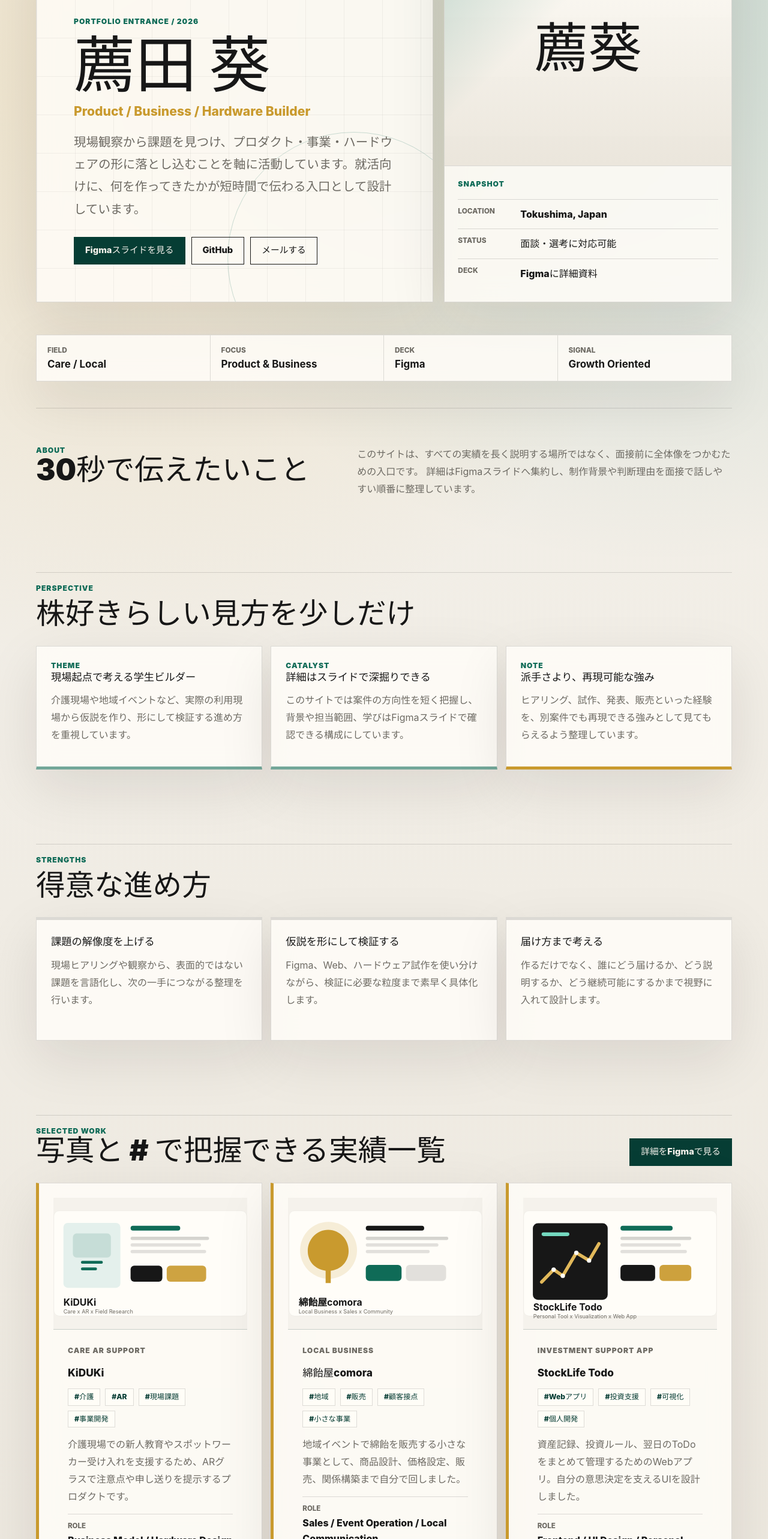
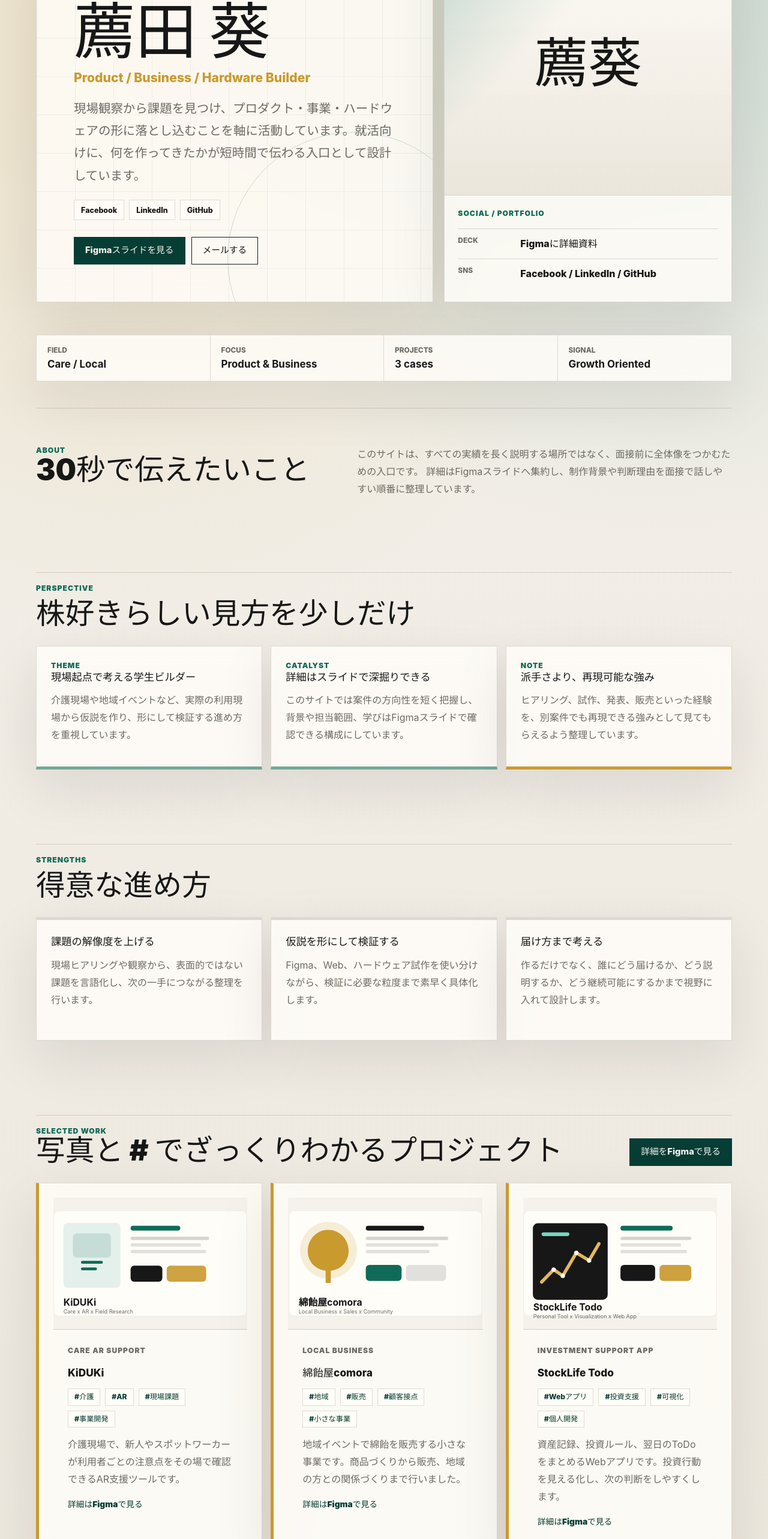
Before and after one commit to MamoruKomo/mamoru-new-portfolio, a React (Vite) app: page / in a window 1280 px wide. Shown: the part 234-2800 px from the top of the page at 60% size. Built offline with nearby package versions, Linux system fonts and the light colour scheme.

Commit message:
simplify projects and add social links

```diff
--- a/src/App.tsx
+++ b/src/App.tsx
@@ -63,11 +63,17 @@ function App() {
           <h1 id="hero-title">{profile.name}</h1>
           <p className="role">{profile.role}</p>
           <p className="lead">{profile.summary}</p>
+          <div className="social-links" aria-label="SNSリンク">
+            {profile.socialLinks.map((link) => (
+              <a key={link.label} href={link.href} target="_blank" rel="noreferrer">
+                {link.label}
+              </a>
+            ))}
+          </div>
           <div className="hero-actions" aria-label="主要リンク">
             <ExternalLink href={profile.figmaUrl} variant="primary">
               Figmaスライドを見る
             </ExternalLink>
-            <ExternalLink href={profile.githubUrl}>GitHub</ExternalLink>
             <a className="button button-secondary" href={mailHref}>
               メールする
             </a>
@@ -79,19 +85,15 @@ function App() {
             {profile.photoUrl ? <img src={profile.photoUrl} alt={`${profile.name}の顔写真`} /> : <span>{initials}</span>}
           </div>
           <div className="profile-meta">
-            <p>Snapshot</p>
+            <p>Social / Portfolio</p>
             <dl>
-              <div>
-                <dt>Location</dt>
-                <dd>{profile.location}</dd>
-              </div>
-              <div>
-                <dt>Status</dt>
-                <dd>{profile.marketStatus}</dd>
-              </div>
               <div>
                 <dt>Deck</dt>
                 <dd>Figmaに詳細資料</dd>
+              </div>
+              <div>
+                <dt>SNS</dt>
+                <dd>Facebook / LinkedIn / GitHub</dd>
               </div>
             </dl>
           </div>
@@ -153,7 +155,7 @@ function App() {
         <div className="section-heading with-action">
           <div>
             <p className="section-kicker">Selected Work</p>
-            <h2 id="work-title">写真と # で把握できる実績一覧</h2>
+            <h2 id="work-title">写真と # でざっくりわかるプロジェクト</h2>
           </div>
           <ExternalLink href={profile.figmaUrl} variant="primary">
             詳細をFigmaで見る
@@ -174,16 +176,9 @@ function App() {
                   ))}
                 </ul>
                 <p>{item.body}</p>
-                <dl className="work-meta">
-                  <div>
-                    <dt>Role</dt>
-                    <dd>{item.role}</dd>
-                  </div>
-                  <div>
-                    <dt>Impact</dt>
-                    <dd>{item.impact}</dd>
-                  </div>
-                </dl>
+                <a className="work-detail-link" href={profile.figmaUrl} target="_blank" rel="noreferrer">
+                  詳細はFigmaで見る
+                </a>
               </div>
             </article>
           ))}
--- a/src/data/profile.ts
+++ b/src/data/profile.ts
@@ -7,6 +7,8 @@ export const profile = {
 	photoUrl: '',
 	figmaUrl: 'https://www.figma.com/',
 	githubUrl: 'https://github.com/',
+	facebookUrl: 'https://www.facebook.com/',
+	linkedinUrl: 'https://www.linkedin.com/',
 	email: 'example@example.com',
 	ticker: 'PF',
 	marketStatus: '面談・選考に対応可能',
@@ -14,8 +16,13 @@ export const profile = {
 	metrics: [
 		{ label: 'Field', value: 'Care / Local' },
 		{ label: 'Focus', value: 'Product & Business' },
-		{ label: 'Deck', value: 'Figma' },
+		{ label: 'Projects', value: '3 cases' },
 		{ label: 'Signal', value: 'Growth Oriented' },
+	],
+	socialLinks: [
+		{ label: 'Facebook', href: 'https://www.facebook.com/' },
+		{ label: 'LinkedIn', href: 'https://www.linkedin.com/' },
+		{ label: 'GitHub', href: 'https://github.com/' },
 	],
 	tickers: [
 		{ symbol: 'PORT', name: 'Portfolio Index', change: '+12.4%' },
@@ -58,7 +65,7 @@ export const profile = {
 		{
 			title: 'KiDUKi',
 			tag: 'Care AR Support',
-			body: '介護現場での新人教育やスポットワーカー受け入れを支援するため、ARグラスで注意点や申し送りを提示するプロダクトです。',
+			body: '介護現場で、新人やスポットワーカーが利用者ごとの注意点をその場で確認できるAR支援ツールです。',
 			role: 'Business Model / Hardware Design / Field Research',
 			impact: '30以上の介護施設へヒアリングし、DCONに向けて事業化を検討中。',
 			hashtags: ['介護', 'AR', '現場課題', '事業開発'],
@@ -68,7 +75,7 @@ export const profile = {
 		{
 			title: '綿飴屋comora',
 			tag: 'Local Business',
-			body: '地域イベントで綿飴を販売する小さな事業として、商品設計、価格設定、販売、関係構築まで自分で回しました。',
+			body: '地域イベントで綿飴を販売する小さな事業です。商品づくりから販売、地域の方との関係づくりまで行いました。',
 			role: 'Sales / Event Operation / Local Communication',
 			impact: '約15回の出店経験を通じて、実販売と地域接点の作り方を学びました。',
 			hashtags: ['地域', '販売', '顧客接点', '小さな事業'],
@@ -78,7 +85,7 @@ export const profile = {
 		{
 			title: 'StockLife Todo',
 			tag: 'Investment Support App',
-			body: '資産記録、投資ルール、翌日のToDoをまとめて管理するためのWebアプリ。自分の意思決定を支えるUIを設計しました。',
+			body: '資産記録、投資ルール、翌日のToDoをまとめるWebアプリです。投資行動を見える化し、次の判断をしやすくします。',
 			role: 'Frontend / UI Design / Personal Product',
 			impact: 'HTML / CSS / JavaScript を用いて可視化と継続利用を意識したUIを制作。',
 			hashtags: ['Webアプリ', '投資支援', '可視化', '個人開発'],
--- a/src/styles.css
+++ b/src/styles.css
@@ -96,7 +96,8 @@ button:focus-visible {
 .hero-actions,
 .contact-actions,
 .theme-toggle,
-.signal-strip {
+.signal-strip,
+.social-links {
   display: flex;
   align-items: center;
 }
@@ -308,6 +309,29 @@ h3 {
   flex-wrap: wrap;
   gap: 10px;
   margin-top: 8px;
+}
+
+.social-links {
+  flex-wrap: wrap;
+  gap: 8px;
+  margin-top: 2px;
+}
+
+.social-links a {
+  min-height: 34px;
+  display: inline-flex;
+  align-items: center;
+  padding: 7px 11px;
+  border: 1px solid var(--line);
+  background: color-mix(in srgb, var(--surface-strong) 78%, transparent);
+  color: var(--text);
+  font-size: 0.78rem;
+  font-weight: 850;
+}
+
+.social-links a:hover {
+  border-color: color-mix(in srgb, var(--accent) 46%, var(--line));
+  color: var(--accent-strong);
 }
 
 .button {
@@ -563,6 +587,19 @@ h3 {
   line-height: 1.65;
 }
 
+.work-detail-link {
+  width: fit-content;
+  margin-top: 2px;
+  color: var(--accent-strong);
+  font-size: 0.86rem;
+  font-weight: 900;
+}
+
+.work-detail-link:hover {
+  text-decoration: underline;
+  text-underline-offset: 4px;
+}
+
 .contact {
   display: grid;
   grid-template-columns: minmax(0, 1fr) auto;
@@ -695,12 +732,14 @@ h3 {
   }
 
   .hero-actions,
-  .contact-actions {
+  .contact-actions,
+  .social-links {
     align-items: stretch;
     flex-direction: column;
   }
 
-  .button {
+  .button,
+  .social-links a {
     width: 100%;
     overflow-wrap: anywhere;
   }
```
